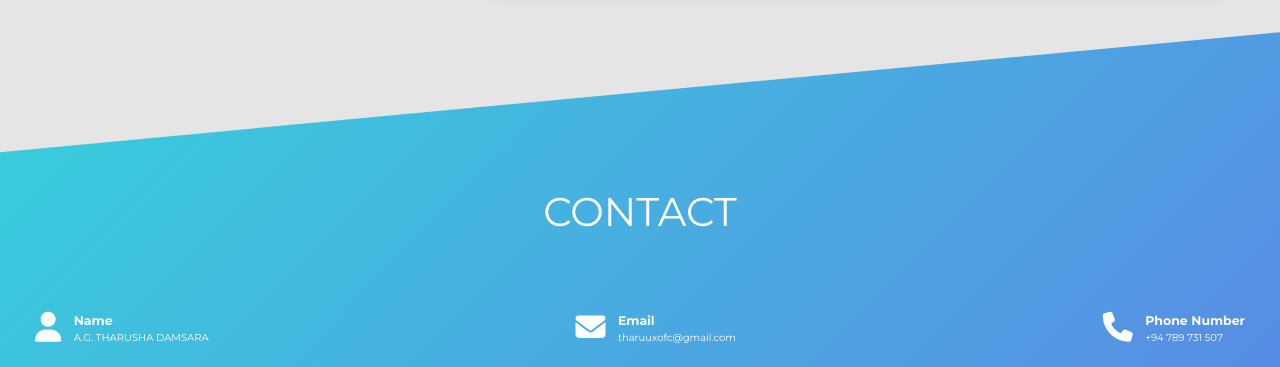
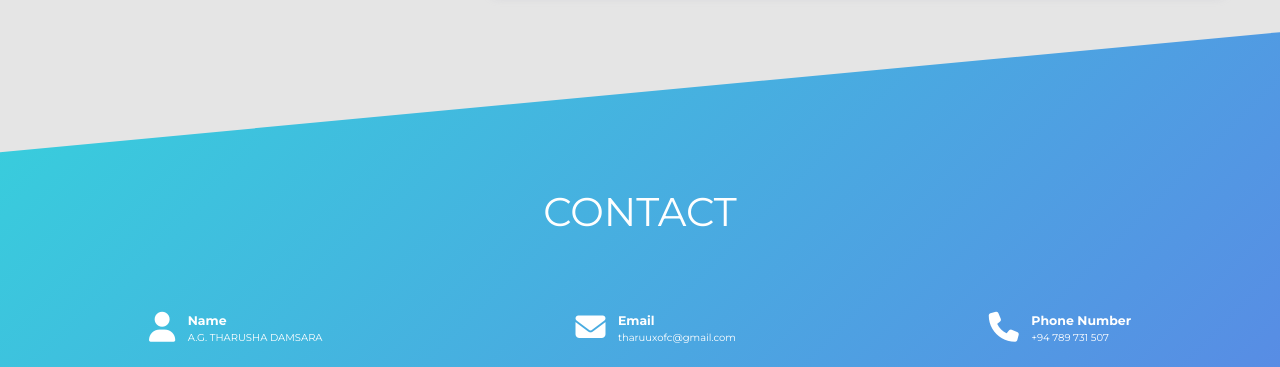
Before and after one commit to THARUUX/AdminLogin, a plain HTML site: page index.html in a window 1280 px wide. Shown: the part 5022-5389 px from the top of the page. Drawn offline with nearby package versions, Linux system fonts and the light colour scheme.

Commit message:
Update index.html

```diff
--- a/index.html
+++ b/index.html
@@ -355,7 +355,7 @@
         <h2 class="section-title">Contact</h2>
         <div class="contact-wrapper">
           <p class="contact-wrapper__text text-xl flex ">
-            <div class="icons flex flex-col gap-10 sm:flex-row w-100 justify-between mb-10">
+            <div class="icons flex flex-col gap-10 sm:flex-row w-100 justify-around mb-10">
             <div class="flex gap-5" data-aos="fade-left" data-aos-duration="1000" data-aos-delay="0">
                 <i class="fas fa-user text-5xl"></i>
                 <div class="info text-start">
```
